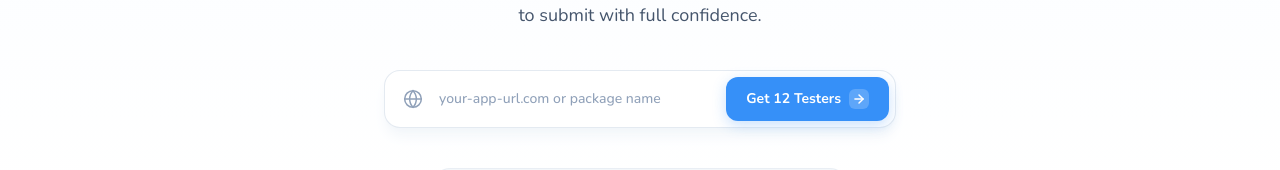
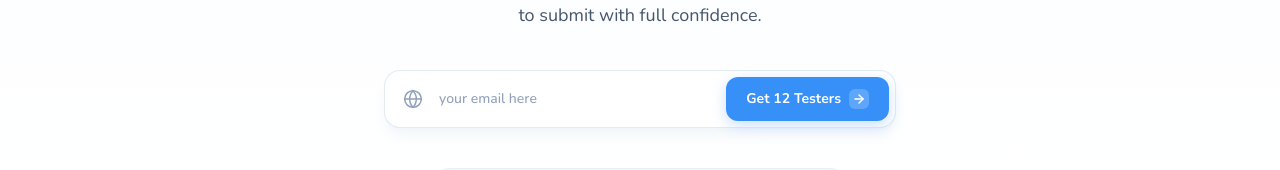
Before and after one commit to KaraniAbdellah/12t, a React (Vite) app in the folder frontend/: page / in a window 1280 px wide. Shown: the part 441-611 px from the top of the page. Built offline with nearby package versions, Linux system fonts and the light colour scheme.

Commit message:
feat: add email in hero

```diff
--- a/frontend/src/pages/Hero.tsx
+++ b/frontend/src/pages/Hero.tsx
@@ -1,6 +1,9 @@
+import { useState } from "react";
 import { motion } from "framer-motion";
-import { Globe, ArrowRight, ShieldCheck } from "lucide-react";
+import { Globe, ArrowRight, ShieldCheck, Loader2 } from "lucide-react";
+import toast from "react-hot-toast";
 import { primary_color } from "../constant/conts";
+import { sendContactEmail } from "../services/send_email";
 
 const fadeInUp = {
   initial: { opacity: 0, y: 30 },
@@ -9,6 +12,36 @@ const fadeInUp = {
 };
 
 export default function Hero() {
+  const [appInput, setAppInput] = useState("");
+  const [isSubmitting, setIsSubmitting] = useState(false);
+
+  const handleSubmit = async (e: React.FormEvent) => {
+    e.preventDefault();
+
+    if (!appInput.trim()) {
+      toast.error("Please enter your email.");
+      return;
+    }
+
+    setIsSubmitting(true);
+    try {
+      // Sending test lead data using your sendContactEmail service
+      await sendContactEmail(
+        "Hero Quick Lead",
+        appInput.includes("@") ? appInput : "lead-via-hero@12t.app",
+        `New request from Hero input: ${appInput}`
+      );
+
+      toast.success("Request received! We'll start setting up your 12 testers.");
+      setAppInput("");
+    } catch (err: any) {
+      console.error("EmailJS error:", err?.text || err);
+      toast.error("Failed to submit request. Please try again.");
+    } finally {
+      setIsSubmitting(false);
+    }
+  };
+
   return (
     <section
       id="home"
@@ -35,8 +68,7 @@ export default function Hero() {
             ))}
           </div>
           <span>
-            Used by <strong className="text-zinc-900">hundreds</strong> of app
-            developers
+            Used by <strong className="text-zinc-900">hundreds</strong> of app developers
           </span>
         </div>
 
@@ -74,38 +106,51 @@ export default function Hero() {
           days, keep 1 day to submit with full confidence.
         </p>
 
-        {/* Combined Input & CTA Button */}
+        {/* Combined Input & CTA Form */}
         <div className="w-full max-w-lg flex flex-col gap-3 pt-2">
-          <div
+          <form
+            onSubmit={handleSubmit}
             className="flex items-center w-full bg-white border border-slate-200/90 rounded-2xl p-1.5 shadow-lg shadow-slate-100 transition-all focus-within:shadow-md"
-            style={{
-              borderColor: undefined,
-            }}
           >
             <div className="flex items-center justify-center pl-3 pr-2 text-slate-400">
               <Globe className="w-5 h-5 stroke-[1.8]" />
             </div>
+
             <input
               type="text"
               aria-label="app-url"
-              placeholder="your-app-url.com or package name"
+              value={appInput}
+              onChange={(e) => setAppInput(e.target.value)}
+              placeholder="your email here"
               className="w-full px-2 py-2.5 bg-transparent text-slate-800 placeholder-slate-400 text-sm font-medium focus:outline-none"
             />
+
             <motion.button
-              whileHover={{ scale: 1.02 }}
-              whileTap={{ scale: 0.98 }}
-              className="flex-shrink-0 inline-flex items-center gap-2 rounded-xl px-5 py-3 text-xs sm:text-sm font-bold text-white transition-all duration-200 cursor-pointer shadow-md"
+              type="submit"
+              disabled={isSubmitting}
+              whileHover={{ scale: isSubmitting ? 1 : 1.02 }}
+              whileTap={{ scale: isSubmitting ? 1 : 0.98 }}
+              className="flex-shrink-0 inline-flex items-center gap-2 rounded-xl px-5 py-3 text-xs sm:text-sm font-bold text-white transition-all duration-200 cursor-pointer shadow-md disabled:opacity-70"
               style={{
                 backgroundColor: primary_color,
                 boxShadow: `0 4px 14px ${primary_color}45`,
               }}
             >
-              <span>Get 12 Testers</span>
-              <div className="flex h-5 w-5 items-center justify-center rounded-md bg-white/20">
-                <ArrowRight size={14} strokeWidth={2.5} />
-              </div>
+              {isSubmitting ? (
+                <>
+                  <Loader2 className="w-4 h-4 animate-spin" />
+                  <span>Submitting...</span>
+                </>
+              ) : (
+                <>
+                  <span>Get 12 Testers</span>
+                  <div className="flex h-5 w-5 items-center justify-center rounded-md bg-white/20">
+                    <ArrowRight size={14} strokeWidth={2.5} />
+                  </div>
+                </>
+              )}
             </motion.button>
-          </div>
+          </form>
         </div>
 
         {/* Bottom Trust Badge */}
```
